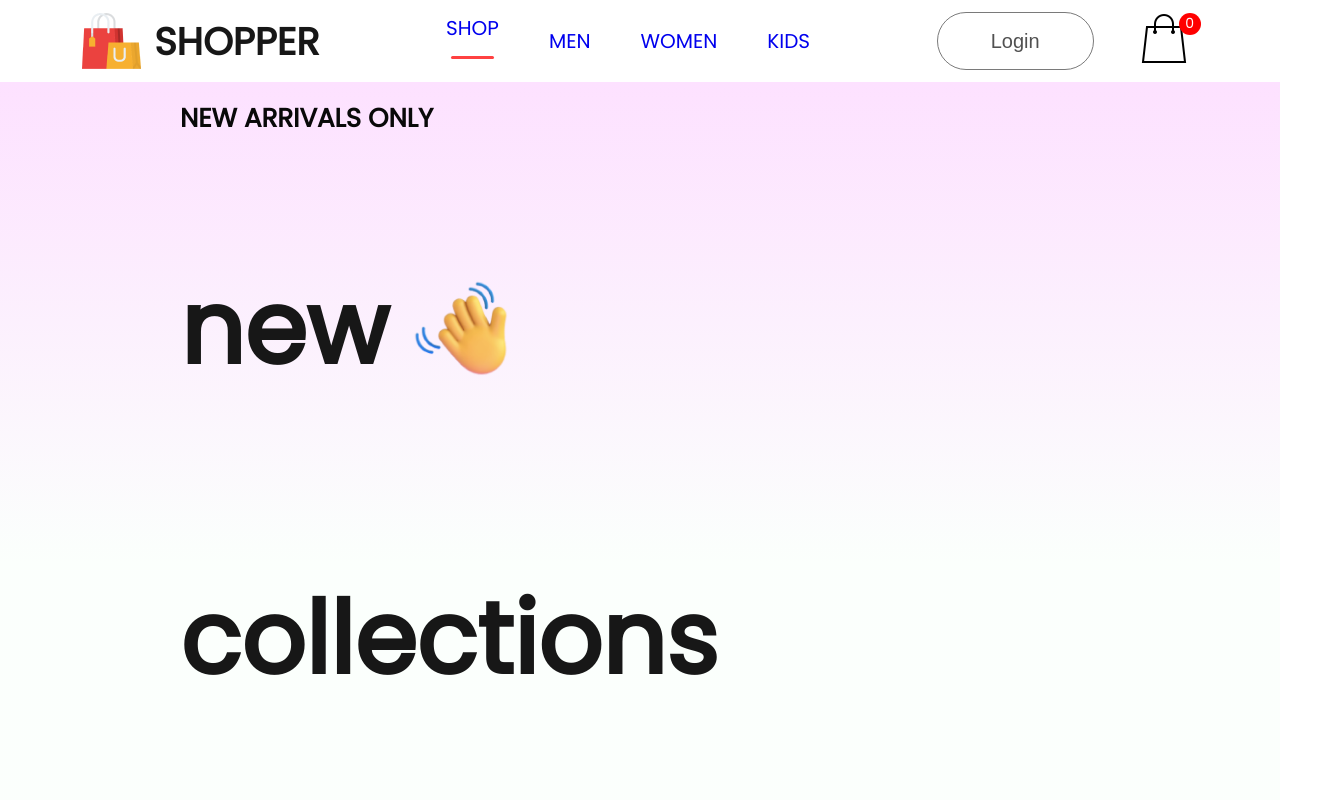
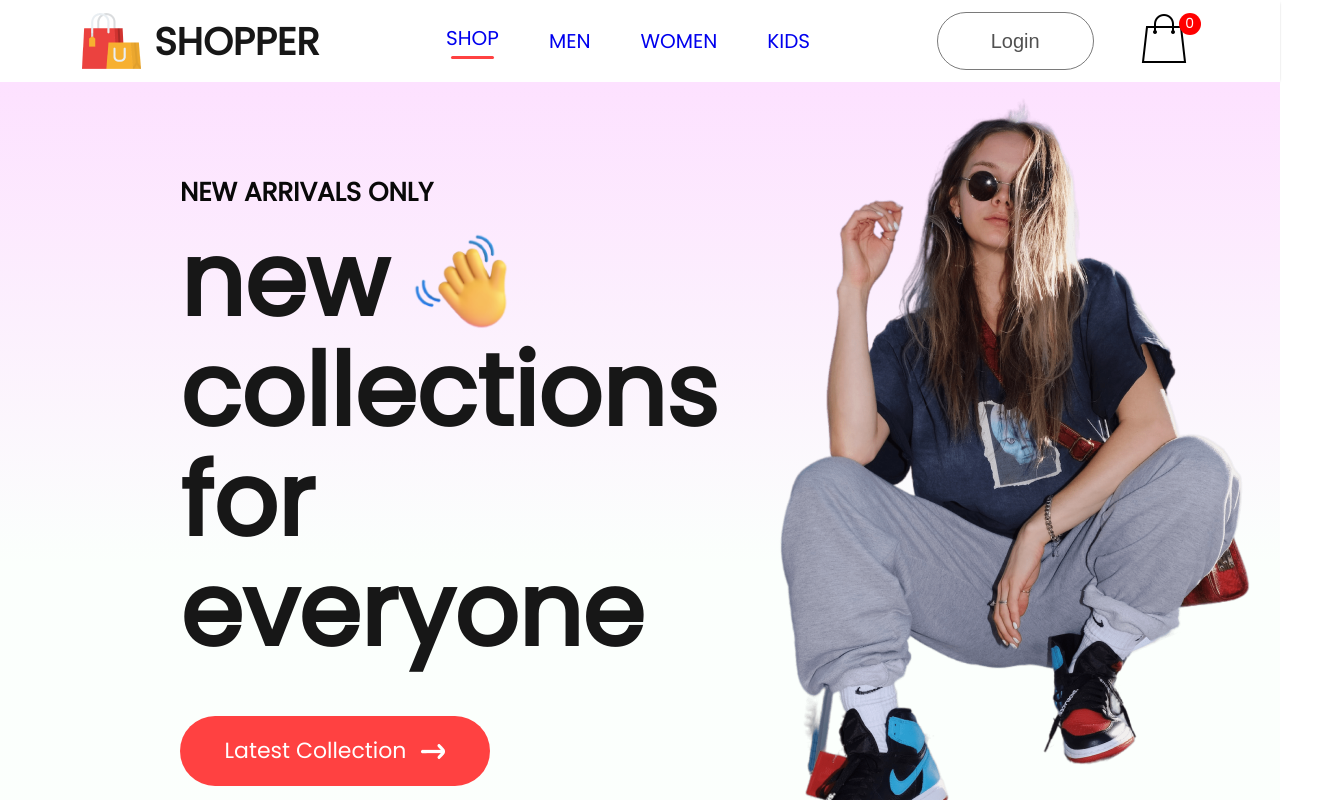
Before and after one commit to Sontara444/E-Commerce-Shopping, a React (Create React App) app: page / in a window 1280 px wide. Shown: the top 800 px of the page, 1331 px wide, since content can reach past the window. Built offline with nearby package versions, Linux system fonts and the light colour scheme.

Commit message:
item section

```diff
--- a/src/Components/Hero/Hero.css
+++ b/src/Components/Hero/Hero.css
@@ -1,5 +1,6 @@
 .hero{
     height: 100vh;
+    display: flex;
     background: linear-gradient(180deg, #fde1ff, #e1ffea22 60%);
 }
 .hero-left{
@@ -36,8 +37,17 @@
     gap: 15px;
     width: 310px;
     height: 70px;
+    border-radius: 75px;
+    margin-top: 30px;
     background: #ff4141;
     color: white;
     font-size: 22px;
     font-weight: 500;
+
 }
+.hero-right{
+    flex: 1;
+    display: flex;
+    align-items: center;
+    justify-content: center;
+}
--- a/src/index.css
+++ b/src/index.css
@@ -1,3 +1,6 @@
+*{
+  margin: 0;
+}
 body {
   margin: 0;
   font-family: -apple-system, BlinkMacSystemFont, 'Segoe UI', 'Roboto', 'Oxygen',
```
Also changed, not shown: src/Components/Item/Item.jsx (added, +12 -0 lines), src/Components/Item/Item.css (added).
